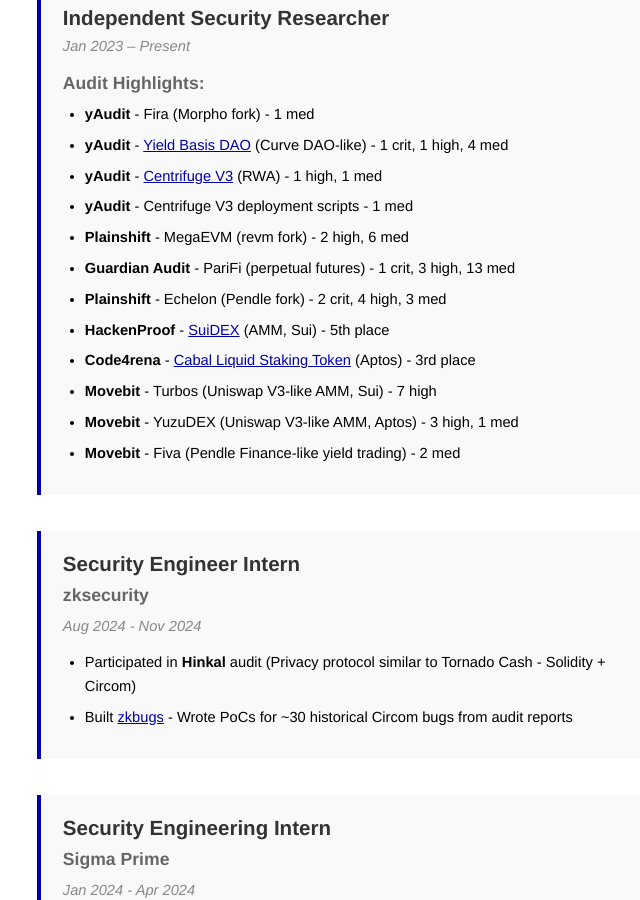
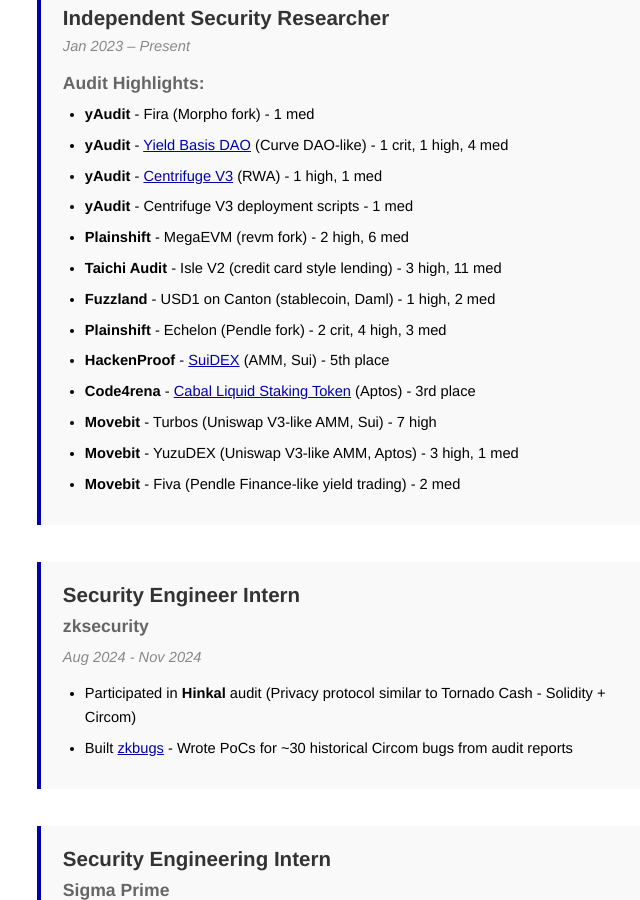
Before and after one commit to ret2basic/ret2basic.github.io, a Jekyll site: the page built from index.html, in a window 1280 px wide and 900 px high, scrolled down 594 px. Shown: the whole window, without its empty margins (295-935 px from the left). Built offline with Jekyll 4.4.1, drawn with Linux system fonts in a browser that asks for light colours.

Commit message:
Refresh work experience audit highlights

```diff
--- a/index.html
+++ b/index.html
@@ -31,7 +31,8 @@
         <li><strong>yAudit</strong> - <a href="https://reports.electisec.com/2025-07-centrifuge" target="_blank">Centrifuge V3</a> (RWA) - 1 high, 1 med</li>
         <li><strong>yAudit</strong> - Centrifuge V3 deployment scripts - 1 med</li>
         <li><strong>Plainshift</strong> - MegaEVM (revm fork) - 2 high, 6 med</li>
-        <li><strong>Guardian Audit</strong> - PariFi (perpetual futures) - 1 crit, 3 high, 13 med</li>
+        <li><strong>Taichi Audit</strong> - Isle V2 (credit card style lending) - 3 high, 11 med</li>
+        <li><strong>Fuzzland</strong> - USD1 on Canton (stablecoin, Daml) - 1 high, 2 med</li>
         <li><strong>Plainshift</strong> - Echelon (Pendle fork) - 2 crit, 4 high, 3 med</li>
         <li><strong>HackenProof</strong> - <a href="https://hackenproof.com/audit-programs/suidex-audit-contest?tab=hackers" target="_blank">SuiDEX</a> (AMM, Sui) - 5th place</li>
         <li><strong>Code4rena</strong> - <a href="https://code4rena.com/audits/2025-04-cabal-liquid-staking-token" target="_blank">Cabal Liquid Staking Token</a> (Aptos) - 3rd place</li>
```
